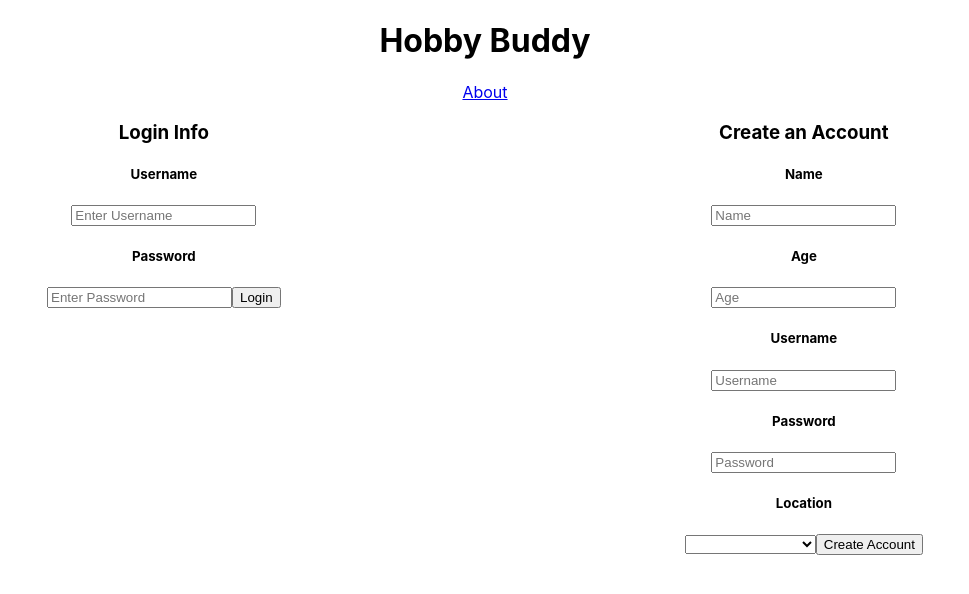
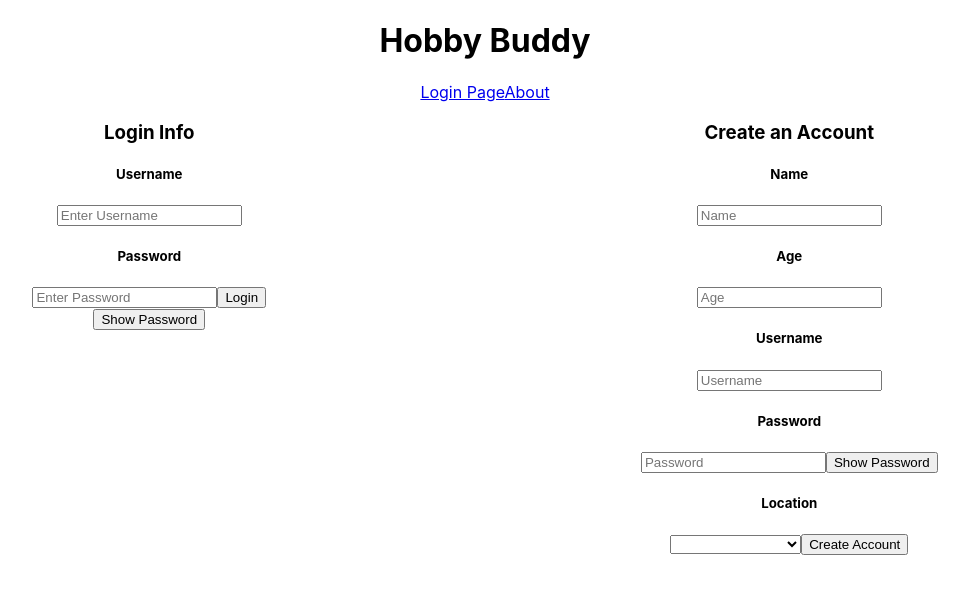
Before and after one commit to canhvo16/Hobby-Buddy, a React (Create React App) app in the folder client/: page / in a window 1280 px wide. Shown: the top 594 px of the page, without its empty margins (155-1124 px from the left). Built offline with nearby package versions, Linux system fonts and the light colour scheme.

Commit message:
added separate controller and route for login

```diff
--- a/client/src/App.js
+++ b/client/src/App.js
@@ -3,6 +3,7 @@ import { useState } from 'react'
 import { Link, useNavigate } from 'react-router-dom'
 import axios from 'axios'
 import Nav from './components/Nav'
+import AboutPage from './pages/AboutPage'
 import LoginPage from './pages/LoginPage'
 import ProfilePage from './pages/ProfilePage'
 import './style/App.css'
@@ -16,17 +17,20 @@ const App = () => {
   ) : (
     <div>
       <h1>Hobby Buddy</h1>
+      <Link to="/">Login Page</Link>
       <Link to="/about">About</Link>
     </div>
   )
 
   let navigate = useNavigate()
 
+  // LoginPage functions
+  ////////////////////////////////////////////////////////////
+
   const [personUsername, setPersonUsername] = useState('')
   const [personPassword, setPersonPassword] = useState('')
+  const [showLoginPassword, setShowLoginPassword] = useState(false)
 
-  // LoginPage functions
-  ////////////////////////////////////////////////////////////
   const usernameCredential = (e) => {
     setPersonUsername(e.target.value)
   }
@@ -38,11 +42,12 @@ const App = () => {
   const checkCredentials = async (e) => {
     e.preventDefault()
     const person = await axios
-      .get(`${BASE_URL}/checkPerson/${personUsername}`)
+      .get(`${BASE_URL}/verifyPerson/${personUsername}`)
       .catch(function (error) {
         console.log(error)
       })
-    let personDetails = person.data
+    let personDetails = person.data[0]
+    console.log(personDetails)
     if (personDetails.password === personPassword) {
       setIsLoggedIn(true)
       navigate(`/profile/${personDetails._id}`)
@@ -52,6 +57,10 @@ const App = () => {
       )
     }
   }
+
+  const toggleLoginPassword = () => {
+    setShowLoginPassword(!showLoginPassword)
+  }
   ////////////////////////////////////////////////////////////
   // CreateAccount functions
   ////////////////////////////////////////////////////////////
@@ -60,6 +69,11 @@ const App = () => {
   const [username, setUsername] = useState('')
   const [password, setPassword] = useState('')
   const [location, setLocation] = useState('')
+  const [showPasswordCreated, setShowPasswordCreated] = useState(false)
+
+  const togglePasswordCreated = () => {
+    setShowPasswordCreated(!showPasswordCreated)
+  }
 
   const saveName = (e) => {
     setName(e.target.value)
@@ -144,6 +158,10 @@ const App = () => {
                 savePassword={savePassword}
                 location={location}
                 saveLocation={saveLocation}
+                showLoginPassword={showLoginPassword}
+                toggleLoginPassword={toggleLoginPassword}
+                showPasswordCreated={showPasswordCreated}
+                togglePasswordCreated={togglePasswordCreated}
               />
             }
           />
@@ -151,6 +169,7 @@ const App = () => {
             path="/profile/:id"
             element={<ProfilePage BASE_URL={BASE_URL} />}
           />
+          <Route path="/about" element={<AboutPage />} />
         </Routes>
       </main>
     </div>
--- a/client/src/components/CreateAccount.jsx
+++ b/client/src/components/CreateAccount.jsx
@@ -1,4 +1,4 @@
-const CreateAccount = ({ createPerson, name, saveName, age, saveAge, username, saveUsername, password, savePassword, location, saveLocation }) => {
+const CreateAccount = ({ createPerson, name, saveName, age, saveAge, username, saveUsername, password, savePassword, location, saveLocation, showPasswordCreated, togglePasswordCreated }) => {
 
   return (
     <div className="createAccountBox">
@@ -10,8 +10,9 @@ const CreateAccount = ({ createPerson, name, saveName, age, saveAge, username, s
         <input type='number' placeholder="Age" value={age} onChange={saveAge} required/>
         <h5>Username</h5>
         <input type='text' placeholder="Username" value={username} onChange={saveUsername} required/>
-        <h5>Password</h5>
-        <input type='text' placeholder="Password" value={password} onChange={savePassword} required/>
+          <h5>Password</h5>
+          <input type={showPasswordCreated ? 'text' : 'password'} placeholder="Password" value={password} onChange={savePassword} required/>
+          <button onClick={togglePasswordCreated}>Show Password</button>
         <h5>Location</h5>
         <select id="location" type='text' placeholder="Location" value={location} onChange={saveLocation} required>
           <option value=""></option>
--- a/client/src/components/Login.jsx
+++ b/client/src/components/Login.jsx
@@ -1,4 +1,4 @@
-const Login = ({ checkCredentials, personPassword, personUsername, usernameCredential, passwordCredential }) => {
+const Login = ({ checkCredentials, personPassword, personUsername, usernameCredential, passwordCredential, showLoginPassword, toggleLoginPassword }) => {
   return (
     <div className="loginBox">
       <h3>Login Info</h3>
@@ -13,7 +13,7 @@ const Login = ({ checkCredentials, personPassword, personUsername, usernameCrede
         />
         <h5>Password</h5>
         <input
-          type="text"
+          type={showLoginPassword ? 'text' : 'password'}
           placeholder="Enter Password"
           value={personPassword}
           onChange={passwordCredential}
@@ -21,6 +21,7 @@ const Login = ({ checkCredentials, personPassword, personUsername, usernameCrede
         />
         <button>Login</button>
       </form>
+      <button onClick={toggleLoginPassword}>Show Password</button>
     </div>
   )
 }
--- a/client/src/components/Nav.jsx
+++ b/client/src/components/Nav.jsx
@@ -14,9 +14,7 @@ const Nav = ({ setIsLoggedIn }) => {
         <Link to='/about'>About</Link>
         <Link to='/profile'>Profile</Link>
         <Link to='/search'>Search</Link>
-        <Link to='/'>
-          <button onClick={logout}>Logout</button>
-        </Link>
+        <Link to='/' onClick={logout}>Logout</Link>
       </nav>
     </header>
   )
--- a/client/src/pages/AboutPage.js
+++ b/client/src/pages/AboutPage.js
@@ -0,0 +1,5 @@
+const AboutPage = () => {
+  return <div>This is my about page</div>
+}
+
+export default AboutPage
--- a/client/src/pages/LoginPage.js
+++ b/client/src/pages/LoginPage.js
@@ -10,6 +10,8 @@ const LoginPage = (props) => {
         personUsername={props.personUsername}
         usernameCredential={props.usernameCredential}
         passwordCredential={props.passwordCredential}
+        showLoginPassword={props.showLoginPassword}
+        toggleLoginPassword={props.toggleLoginPassword}
       />
       <CreateAccount
         setIsLoggedIn={props.setIsLoggedIn}
@@ -26,6 +28,8 @@ const LoginPage = (props) => {
         savePassword={props.savePassword}
         location={props.location}
         saveLocation={props.saveLocation}
+        showPasswordCreated={props.showPasswordCreated}
+        togglePasswordCreated={props.togglePasswordCreated}
       />
     </div>
   )
```
Also changed, not shown: 2 other files (tests, documents, lock files or other folders).
